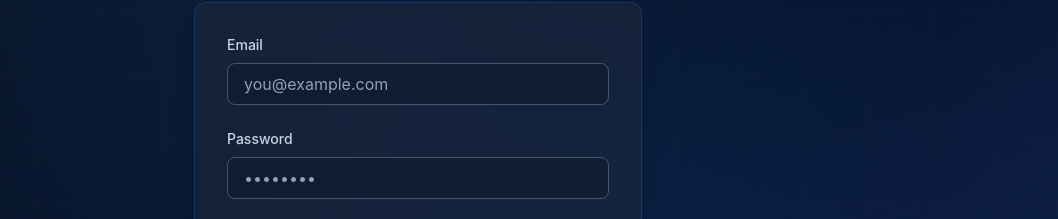
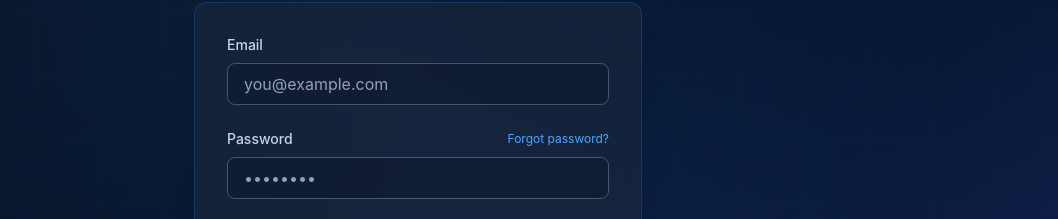
Before and after one commit to Sunnyg83/TradeStack, a Next.js app: page /login in a window 1280 px wide. Shown: the part 305-524 px from the top of the page, without its empty margins (222-1280 px from the left). Built offline with nearby package versions, Linux system fonts and the light colour scheme.

Commit message:
Add forgot password functionality and improve existing user handling

```diff
--- a/app/login/page.tsx
+++ b/app/login/page.tsx
@@ -83,9 +83,17 @@ export default function LoginPage() {
             </div>
 
             <div>
-              <label htmlFor="password" className="mb-2 block text-sm font-medium text-slate-300">
-                Password
-              </label>
+              <div className="mb-2 flex items-center justify-between">
+                <label htmlFor="password" className="block text-sm font-medium text-slate-300">
+                  Password
+                </label>
+                <Link
+                  href="/forgot-password"
+                  className="text-xs text-blue-400 hover:text-blue-300"
+                >
+                  Forgot password?
+                </Link>
+              </div>
               <input
                 id="password"
                 type="password"
--- a/app/signup/page.tsx
+++ b/app/signup/page.tsx
@@ -32,7 +32,14 @@ export default function SignupPage() {
         },
       })
 
-      if (error) throw error
+      if (error) {
+        // Check if user already exists
+        if (error.message.includes('already registered') || error.message.includes('User already registered')) {
+          setError('An account with this email already exists. Please sign in or use forgot password if you don\'t remember your password.')
+          return
+        }
+        throw error
+      }
 
       // Check if email confirmation is required
       if (data.user && !data.session) {
@@ -48,7 +55,10 @@ export default function SignupPage() {
       }
     } catch (error: any) {
       console.error('Signup error:', error)
-      setError(error.message || 'An error occurred')
+      // Only set error if we haven't already set a custom one
+      if (!error.message.includes('already registered')) {
+        setError(error.message || 'An error occurred')
+      }
     } finally {
       setLoading(false)
     }
@@ -110,7 +120,24 @@ export default function SignupPage() {
             <form onSubmit={handleSignup} className="space-y-6 rounded-xl bg-slate-800/60 backdrop-blur-xl border border-blue-500/20 p-8 shadow-xl">
               {error && (
                 <div className="rounded-lg bg-red-950/30 border border-red-500/20 p-3 text-sm text-red-400">
-                  {error}
+                  <p className="mb-2">{error}</p>
+                  {error.includes('already exists') && (
+                    <div className="mt-3 flex gap-2">
+                      <Link
+                        href="/login"
+                        className="text-blue-400 hover:text-blue-300 underline text-xs"
+                      >
+                        Sign In
+                      </Link>
+                      <span className="text-slate-500">•</span>
+                      <Link
+                        href="/forgot-password"
+                        className="text-blue-400 hover:text-blue-300 underline text-xs"
+                      >
+                        Forgot Password
+                      </Link>
+                    </div>
+                  )}
                 </div>
               )}
 
--- a/lib/supabase/middleware.ts
+++ b/lib/supabase/middleware.ts
@@ -52,6 +52,8 @@ export async function updateSession(request: NextRequest) {
       !user &&
       !request.nextUrl.pathname.startsWith('/login') &&
       !request.nextUrl.pathname.startsWith('/signup') &&
+      !request.nextUrl.pathname.startsWith('/forgot-password') &&
+      !request.nextUrl.pathname.startsWith('/reset-password') &&
       !request.nextUrl.pathname.startsWith('/biz') &&
       !request.nextUrl.pathname.startsWith('/api') &&
       !request.nextUrl.pathname.startsWith('/setup-required') &&
```
